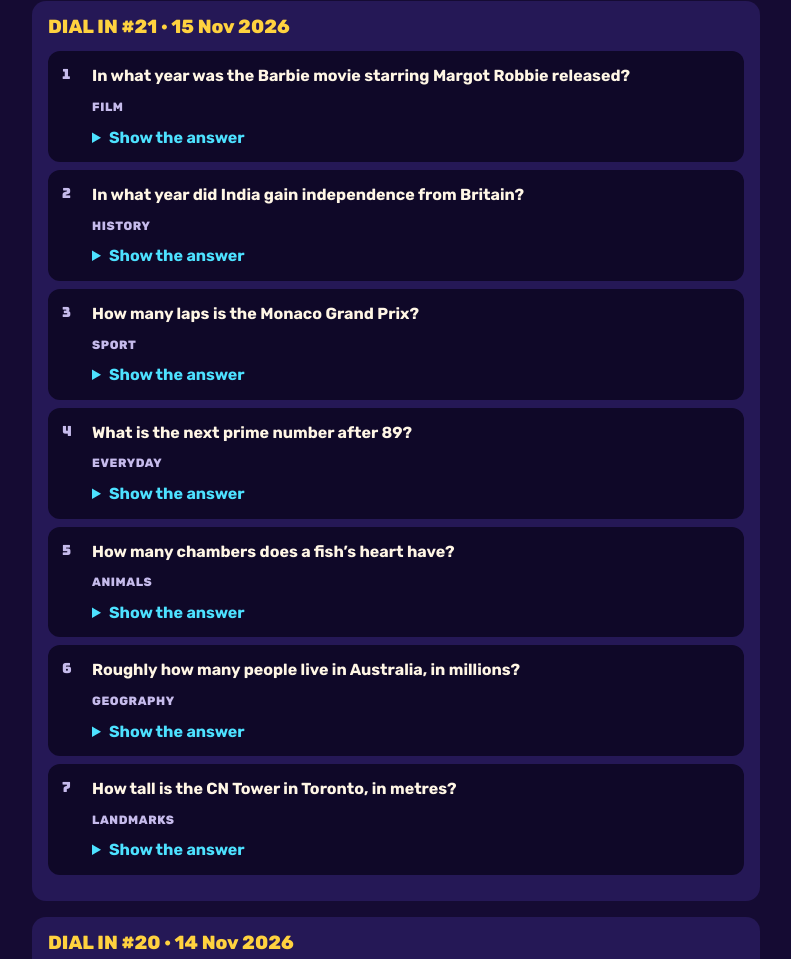
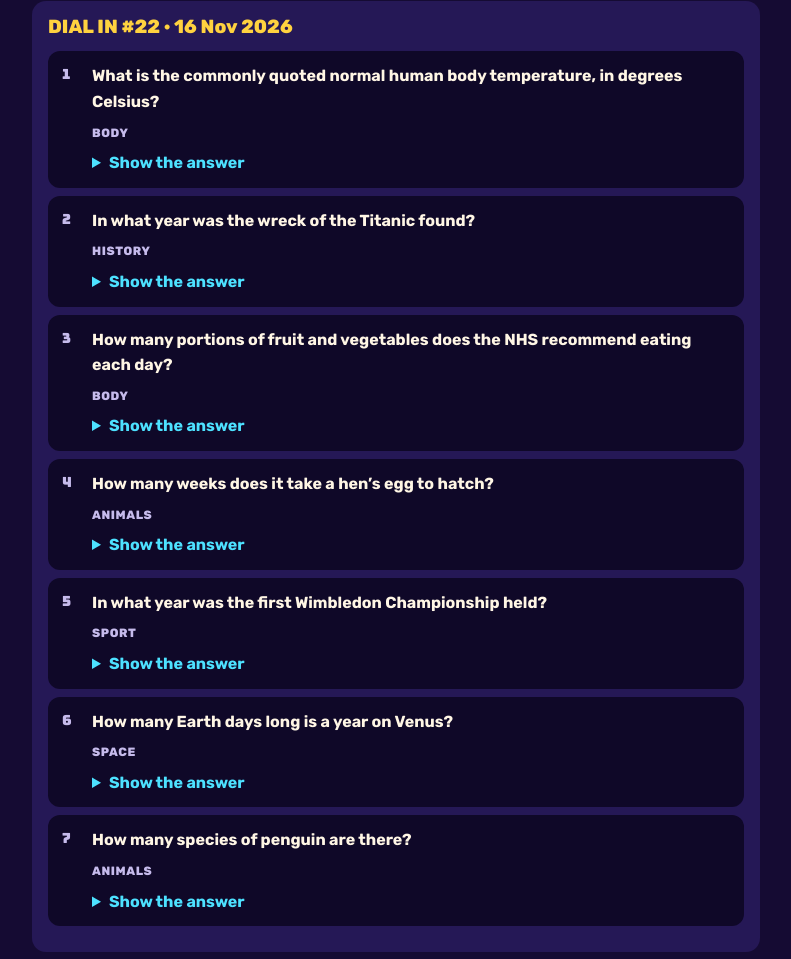
Before and after one commit to CHWCodex/Dial-In, a plain HTML site: page past-puzzles.html in a window 1280 px wide. Shown: the part 400-1359 px from the top of the page, without its empty margins (244-1035 px from the left). Drawn offline with Linux system fonts and the light colour scheme.

Commit message:
Daily: update past puzzles and sitemap

```diff
--- a/past-puzzles.html
+++ b/past-puzzles.html
@@ -6,13 +6,13 @@
 <meta name="theme-color" content="#150b33">
 <meta name="color-scheme" content="dark">
 <title>DIAL IN Answers – Past Daily Puzzles and Solutions</title>
-<meta name="description" content="Answers to every past DIAL IN daily puzzle, up to #21: all seven number trivia questions with the right answers and explanations.">
+<meta name="description" content="Answers to every past DIAL IN daily puzzle, up to #22: all seven number trivia questions with the right answers and explanations.">
 <link rel="canonical" href="https://playdialin.com/past-puzzles">
 <link rel="icon" type="image/svg+xml" href="icons/favicon.svg">
 <meta property="og:type" content="article">
 <meta property="og:site_name" content="DIAL IN">
 <meta property="og:title" content="DIAL IN Answers – Past Daily Puzzles and Solutions">
-<meta property="og:description" content="Answers to every past DIAL IN daily puzzle, up to #21: all seven number trivia questions with the right answers and explanations.">
+<meta property="og:description" content="Answers to every past DIAL IN daily puzzle, up to #22: all seven number trivia questions with the right answers and explanations.">
 <meta property="og:image" content="https://playdialin.com/icons/og-image.png">
 <meta property="og:url" content="https://playdialin.com/past-puzzles">
 <meta name="twitter:card" content="summary_large_image">
@@ -59,8 +59,27 @@ summary{cursor:pointer;color:var(--link);font-weight:700}
     <a class="btn" href="./">Play today’s puzzle</a>
   </div>
   <h1>Past puzzles and answers</h1>
-  <p class="lede">Missed a day, or want to check an answer? Here’s every finished DIAL IN puzzle with the answers. Today’s puzzle (#22) stays hidden until it ends at midnight UK time, so go and play it first.</p>
+  <p class="lede">Missed a day, or want to check an answer? Here’s every finished DIAL IN puzzle with the answers. Today’s puzzle (#23) stays hidden until it ends at midnight UK time, so go and play it first.</p>
   <div class="cta"><p>Today’s seven questions are waiting. Can you dial in?</p><a class="btn" href="./">Play DIAL IN now</a></div>
+  <section class="pz" id="puzzle-22">
+    <h2>DIAL IN #22 · 16 Nov 2026</h2>
+    <ol class="qs">
+    <li><p class="q">What is the commonly quoted normal human body temperature, in degrees Celsius?</p><span class="cat">Body</span>
+      <details><summary>Show the answer</summary><p class="a"><b>37°C</b>. About 37 °C; anything from 36.5 to 37.5 counts as exact.</p></details></li>
+    <li><p class="q">In what year was the wreck of the Titanic found?</p><span class="cat">History</span>
+      <details><summary>Show the answer</summary><p class="a"><b>1985</b>. September 1985.</p></details></li>
+    <li><p class="q">How many portions of fruit and vegetables does the NHS recommend eating each day?</p><span class="cat">Body</span>
+      <details><summary>Show the answer</summary><p class="a"><b>5 portions</b>. Five a day.</p></details></li>
+    <li><p class="q">How many weeks does it take a hen’s egg to hatch?</p><span class="cat">Animals</span>
+      <details><summary>Show the answer</summary><p class="a"><b>3 weeks</b>. About 21 days: three weeks.</p></details></li>
+    <li><p class="q">In what year was the first Wimbledon Championship held?</p><span class="cat">Sport</span>
+      <details><summary>Show the answer</summary><p class="a"><b>1877</b>. 1877.</p></details></li>
+    <li><p class="q">How many Earth days long is a year on Venus?</p><span class="cat">Space</span>
+      <details><summary>Show the answer</summary><p class="a"><b>225 days</b>. About 224.7 days. 224 to 225 counts as exact.</p></details></li>
+    <li><p class="q">How many species of penguin are there?</p><span class="cat">Animals</span>
+      <details><summary>Show the answer</summary><p class="a"><b>18 species</b>. Usually counted as 18 (experts say 17–20). Anything from 17 to 20 counts as exact.</p></details></li>
+    </ol>
+  </section>
   <section class="pz" id="puzzle-21">
     <h2>DIAL IN #21 · 15 Nov 2026</h2>
     <ol class="qs">
--- a/sitemap.xml
+++ b/sitemap.xml
@@ -1,8 +1,8 @@
 <?xml version="1.0" encoding="UTF-8"?>
 <urlset xmlns="http://www.sitemaps.org/schemas/sitemap/0.9">
-  <url><loc>https://playdialin.com/</loc><lastmod>2026-11-16</lastmod><changefreq>daily</changefreq></url>
+  <url><loc>https://playdialin.com/</loc><lastmod>2026-11-17</lastmod><changefreq>daily</changefreq></url>
   <url><loc>https://playdialin.com/how-to-play</loc><changefreq>monthly</changefreq></url>
-  <url><loc>https://playdialin.com/past-puzzles</loc><lastmod>2026-11-16</lastmod><changefreq>daily</changefreq></url>
+  <url><loc>https://playdialin.com/past-puzzles</loc><lastmod>2026-11-17</lastmod><changefreq>daily</changefreq></url>
   <url><loc>https://playdialin.com/number-trivia-questions</loc><changefreq>monthly</changefreq></url>
   <url><loc>https://playdialin.com/estimation-game</loc><changefreq>monthly</changefreq></url>
   <url><loc>https://playdialin.com/terms</loc><changefreq>yearly</changefreq></url>
```
